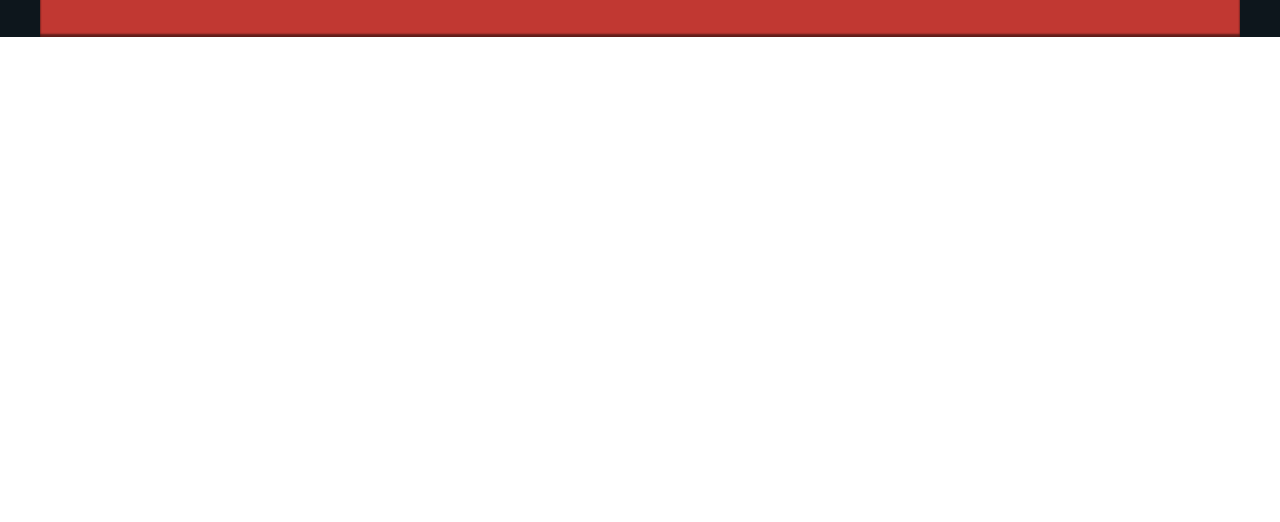
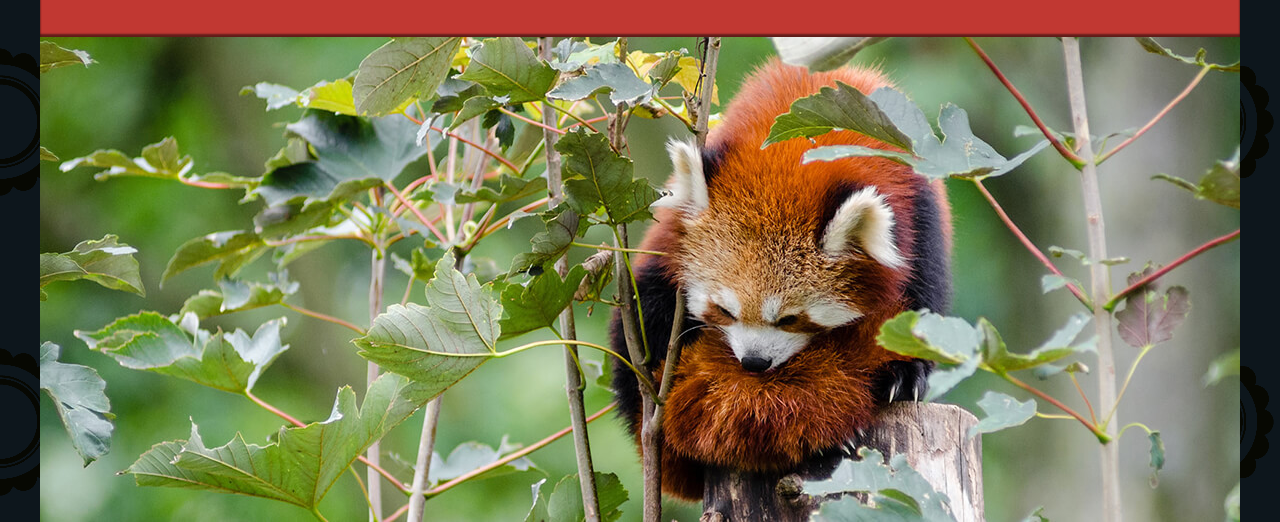
Before and after one commit to jasheloper/html-splash-page, a plain HTML site: page index.html in a window 1280 px wide. Shown: the part 778-1300 px from the top of the page. Before the commit the page ends 815 px from the top, so only its background shows below. Drawn offline with nearby package versions, Linux system fonts and the light colour scheme.

Commit message:
art directed panda

```diff
--- a/index.html
+++ b/index.html
@@ -142,6 +142,11 @@
 
       <div class="red-panda">
         <!-- insert picture element -->
+        <picture>
+            <source media="(max-width: 600px)" srcset="redpanda600.jpg" />
+            <source media="(min-width: 601px)" srcset="redpanda1200.jpg" />
+            <img src="redpanda1200.jpg" alt="Red Panda">
+        </picture>
       </div>
 
     </main>
```
